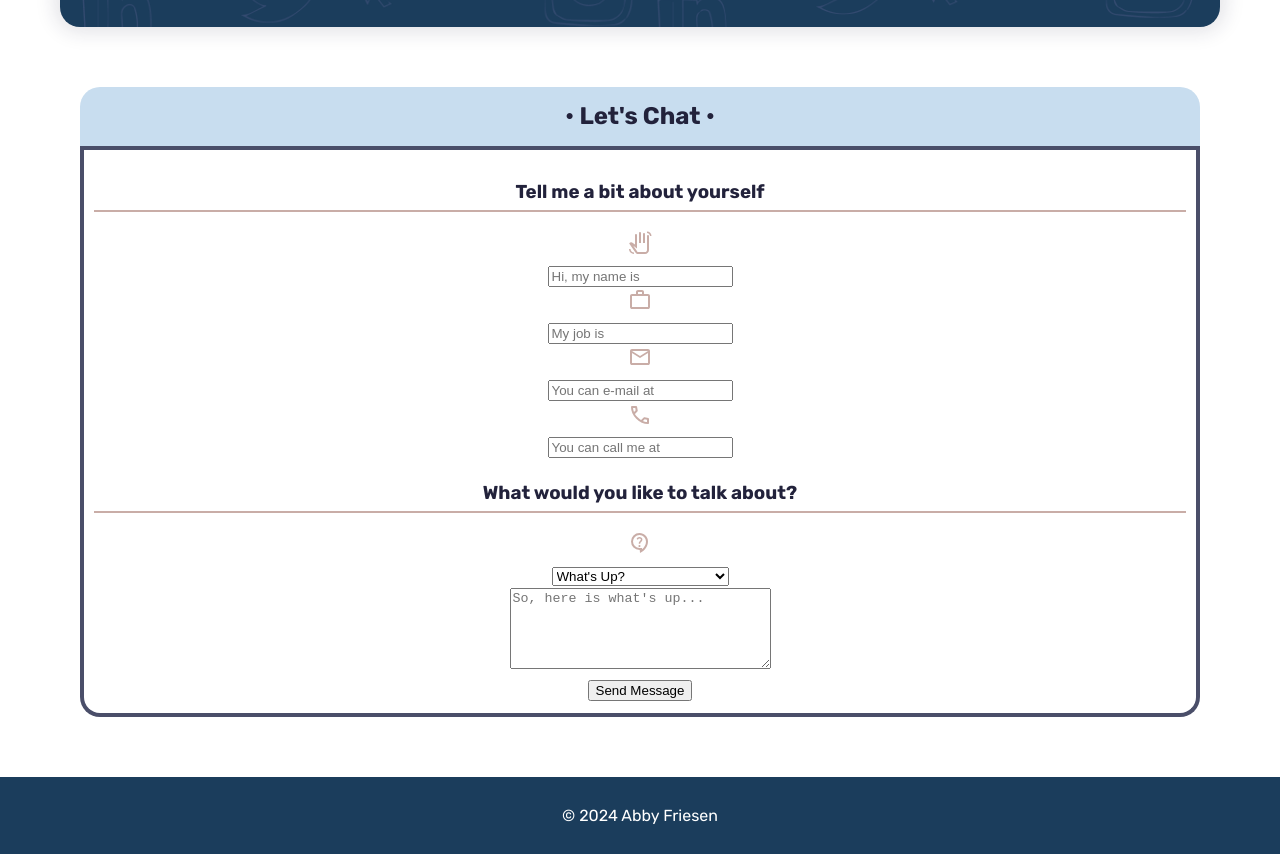
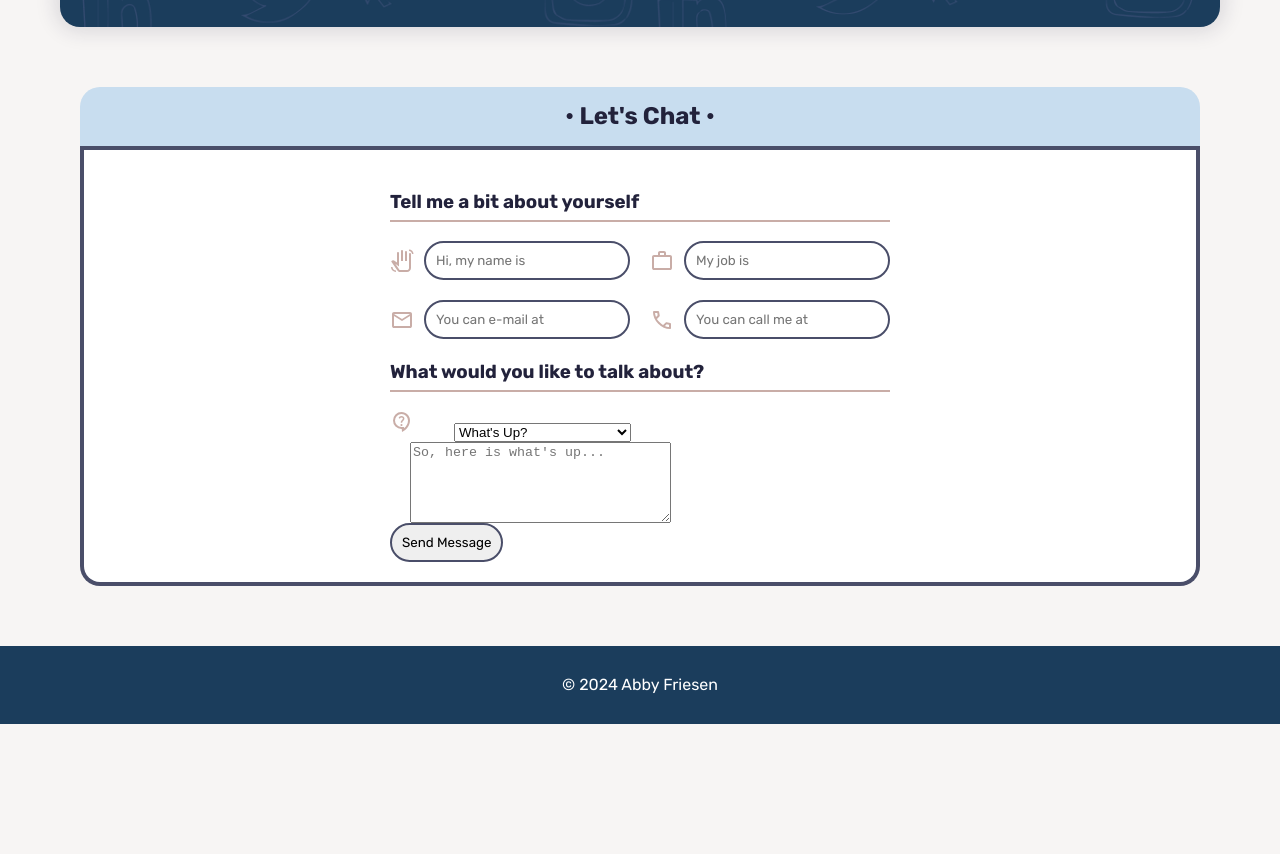
Before and after one commit to raeoffrost/my-portfolio, a plain HTML site: page index.html in a window 1280 px wide. Shown: the part 799-1653 px from the top of the page. After the commit the page ends 1523 px from the top, so only its background shows below. Drawn offline with Linux system fonts and the light colour scheme.

Commit message:
styled top half contact-form

```diff
--- a/css/styles.css
+++ b/css/styles.css
@@ -1,15 +1,15 @@
 /* Page */
 body {
-    font-family: Arial, sans-serif;
   margin: 0;
   padding: 0;
   line-height: 1.6;
   color: #22223b;
-    font-family: "Rubik", sans-serif;
+  font-family: "Rubik", Arial, sans-serif;
   display: flex;
   display: flex;
   flex-direction: column;
   min-height: 100vh;
+  background-color: #f7f5f4;
 }
 
 section {
@@ -17,7 +17,7 @@ section {
   margin: 20px;
 }
 
-.body-wrap{
+.body-wrap {
   margin: 20px auto;
 
   max-width: 1220px;
@@ -30,8 +30,6 @@ header {
   padding: 20px;
   text-align: center;
 }
-
-
 
 nav ul {
   list-style: none;
@@ -50,7 +48,7 @@ nav ul li a {
 }
 nav ul li a:hover {
   padding-bottom: 2px;
-    border-bottom:  2px #c9ada7 solid;
+  border-bottom: 2px #c9ada7 solid;
 }
 
 /* typography */
@@ -59,9 +57,9 @@ header h1 {
   color: #4a4e69;
 }
 
-.underlined{
+.underlined {
   padding-bottom: 2px;
-    border-bottom:  2px #c9ada7 solid;
+  border-bottom: 2px #c9ada7 solid;
 }
 
 /* footer */
@@ -76,17 +74,17 @@ footer {
 
 /* .about */
 
-.about{
+.about {
   display: flex;
   gap: 20px;
 }
-.about-pic{
+.about-pic {
   flex-grow: 1;
 }
 .about-pic img {
   min-width: 100px;
 }
-.about-text{
+.about-text {
   flex-grow: 2;
   max-width: 1000px;
 }
@@ -99,19 +97,19 @@ footer {
   border-radius: 20px;
   padding: 20px;
   box-shadow: 0 0 20px 5px #22223b21;
-    color: #fff;
+  color: #f3f0eb;
 }
-.projects-wrap{
+.projects-wrap {
   position: relative;
   padding: 0px;
 }
-.projects-wrap:before{
-    content: ' ';
+.projects-wrap:before {
+  content: " ";
   display: block;
   z-index: 2;
   position: absolute;
   left: 0;
-    top:0;
+  top: 0;
   width: 100%;
   height: 100%;
   opacity: 0.6;
@@ -119,17 +117,17 @@ footer {
   background-size: cover;
   background-repeat: repeat;
 }
-.gallery{
+.gallery {
   display: flex;
   position: relative;
   z-index: 10;
   flex-wrap: wrap;
 }
-.projects-text{
+.projects-text {
   position: relative;
   z-index: 15;
 }
-.placeholder{
+.placeholder {
   flex-grow: 1;
   min-height: 200px;
   background-color: #c8ddef;
@@ -138,24 +136,91 @@ footer {
   z-index: 1;
   min-width: 200px;
 }
-.contact{
+
+/* Contact Form */
+
+.contact {
   text-align: center;
 }
-.contact .contact-wrap{
-    background-color: #ffffff;
-    padding: 10px;
+.contact .contact-wrap {
+  background-color: #fff;
+  padding: 0px;
   margin: 0;
-    border-radius:  0 0 20px 20px;
+  border-radius: 0 0 20px 20px;
   border: #4a4e69 4px solid;
   border-top: 0px;
 }
-.contact h2{
+.contact h2 {
   background-color: #c8ddef;
-    border-radius:  20px 20px 0 0;
+  border-radius: 20px 20px 0 0;
   padding: 10px;
   margin-bottom: 0px;
   border-bottom: #4a4e69 4px solid;
+}
+.flex-wrap {
+  display: flex;
+  flex-wrap: wrap;
+  flex-direction: column;
+  justify-content: space-around;
+  align-items: center;
+  gap: 20px;
+}
 
+form {
+  padding: 20px;
+  max-width: 600px;
+  margin: auto;
+}
+.contact-wrap {
+  position: relative;
+  display: flex;
+}
+.contact-borderArt {
+  position: relative;
+  padding: 0px;
+  width: -moz-available;
+  max-width: 100%;
+}
+.contact-borderArt:before {
+  content: " ";
+  display: block;
+  z-index: 2;
+  position: absolute;
+  left: 0;
+  top: 0;
+  width: 100%;
+  height: 100%;
+  opacity: 0.6;
+  background-image: url("./images/socialiconpattern.png");
+  background-size: cover;
+  background-repeat: repeat;
+}
+form h3.formBlock {
+  flex-grow: 2;
+}
+form .formBlock {
+  flex-grow: 1;
+  display: flex;
+  gap: 20px;
+  align-items: self-end;
+}
+form .formBlock.flex-wrap {
+  align-items: center;
+}
+.flex-innerwrap {
+  flex-direction: row;
+}
+.innerformBlock {
+  display: flex;
+  gap: 5px;
+  flex-direction: row;
+  align-items: self-end;
+}
+.contact input {
+  border-radius: 20px;
+  padding: 10px;
+  border: #4a4e69 2px solid;
+  font-family: "Rubik", Arial, sans-serif;
 }
 /* Media Queries for Mobile Devices */
 @media only screen and (max-width: 600px) {
--- a/index.html
+++ b/index.html
@@ -1,12 +1,12 @@
 <!DOCTYPE html>
 <html lang="en">
   <head>
-    <meta charset="UTF-8">
-    <meta name="viewport" content="width=device-width, initial-scale=1.0">
-    <link rel="preconnect" href="https://fonts.googleapis.com">
-    <link rel="preconnect" href="https://fonts.gstatic.com" crossorigin>
-    <link href="https://fonts.googleapis.com/css2?family=Rubik:ital,wght@0,300..900;1,300..900&display=swap" rel="stylesheet">
-    <link rel="stylesheet" href="css/styles.css">
+    <meta charset="UTF-8" />
+    <meta name="viewport" content="width=device-width, initial-scale=1.0" />
+    <link rel="preconnect" href="https://fonts.googleapis.com" />
+    <link rel="preconnect" href="https://fonts.gstatic.com" crossorigin />
+    <link href="https://fonts.googleapis.com/css2?family=Rubik:ital,wght@0,300..900;1,300..900&display=swap" rel="stylesheet" />
+    <link rel="stylesheet" href="css/styles.css" />
     <title>My Portfolio</title>
   </head>
   <body>
@@ -23,11 +23,10 @@
     </header>
 
     <div class="body-wrap">
-
       <!-- About Section -->
       <section id="about" class="about">
         <div class="about-pic">
-            <img src="./css/images/abby-icon.svg" alt="simple stylized illustration of Abby">
+          <img src="./css/images/abby-icon.svg" alt="simple stylized illustration of Abby" />
         </div>
         <div class="about-text">
           <h2><span class="underlined">Design and Code</span></h2>
@@ -54,57 +53,79 @@
       <section id="contact" class="contact">
         <h2>&bull; Let's Chat &bull;</h2>
         <div class="contact-wrap">
+          <div class="contact-borderArt"></div>
           <form class="formContact" action="#" method="post" id="formContact">
-                <div ><h3 class="underlined">Tell me a bit about yourself</h3></div>
-              <div class="formName">
+            <h3 class="underlined formBlock">Tell me a bit about yourself</h3>
+            <div class="formBlock flex-wrap">
+              <div class="formBlock flex-innerwrap">
+                <div class="formName innerformBlock">
                   <div class="icon-wrap">
-                    <svg xmlns="http://www.w3.org/2000/svg" height="24px" viewBox="0 -960 960 960" width="24px" fill="#c9ada7"><path d="M880-759q0-51-35-86t-86-35v-60q75 0 128 53t53 128h-60ZM240-40q-83 0-141.5-58.5T40-240h60q0 58 41 99t99 41v60Zm162 0q-30 0-56-13.5T303-92L48-465l24-23q19-19 45-22t47 12l116 81v-383q0-17 11.5-28.5T320-840q17 0 28.5 11.5T360-800v537L212-367l157 229q5 8 14 13t19 5h278q33 0 56.5-23.5T760-200v-560q0-17 11.5-28.5T800-800q17 0 28.5 11.5T840-760v560q0 66-47 113T680-40H402Zm38-440v-400q0-17 11.5-28.5T480-920q17 0 28.5 11.5T520-880v400h-80Zm160 0v-360q0-17 11.5-28.5T640-880q17 0 28.5 11.5T680-840v360h-80ZM486-300Z"/></svg>
+                    <svg xmlns="http://www.w3.org/2000/svg" height="24px" viewBox="0 -960 960 960" width="24px" fill="#c9ada7">
+                      <path
+                        d="M880-759q0-51-35-86t-86-35v-60q75 0 128 53t53 128h-60ZM240-40q-83 0-141.5-58.5T40-240h60q0 58 41 99t99 41v60Zm162 0q-30 0-56-13.5T303-92L48-465l24-23q19-19 45-22t47 12l116 81v-383q0-17 11.5-28.5T320-840q17 0 28.5 11.5T360-800v537L212-367l157 229q5 8 14 13t19 5h278q33 0 56.5-23.5T760-200v-560q0-17 11.5-28.5T800-800q17 0 28.5 11.5T840-760v560q0 66-47 113T680-40H402Zm38-440v-400q0-17 11.5-28.5T480-920q17 0 28.5 11.5T520-880v400h-80Zm160 0v-360q0-17 11.5-28.5T640-880q17 0 28.5 11.5T680-840v360h-80ZM486-300Z"
+                      />
+                    </svg>
                   </div>
                   <label for="formName"></label>
-                <input type="text" placeholder="Hi, my name is" name="name" id="formName" aria-label="Contact Name" required>
+                  <input type="text" placeholder="Hi, my name is" name="name" id="formName" aria-label="Contact Name" required />
                 </div>
-              <div class="formJob">
+                <div class="formJob innerformBlock">
                   <div class="icon-wrap">
-                    <svg xmlns="http://www.w3.org/2000/svg" height="24px" viewBox="0 -960 960 960" width="24px" fill="#c9ada7"><path d="M160-120q-33 0-56.5-23.5T80-200v-440q0-33 23.5-56.5T160-720h160v-80q0-33 23.5-56.5T400-880h160q33 0 56.5 23.5T640-800v80h160q33 0 56.5 23.5T880-640v440q0 33-23.5 56.5T800-120H160Zm0-80h640v-440H160v440Zm240-520h160v-80H400v80ZM160-200v-440 440Z"/></svg>
+                    <svg xmlns="http://www.w3.org/2000/svg" height="24px" viewBox="0 -960 960 960" width="24px" fill="#c9ada7">
+                      <path d="M160-120q-33 0-56.5-23.5T80-200v-440q0-33 23.5-56.5T160-720h160v-80q0-33 23.5-56.5T400-880h160q33 0 56.5 23.5T640-800v80h160q33 0 56.5 23.5T880-640v440q0 33-23.5 56.5T800-120H160Zm0-80h640v-440H160v440Zm240-520h160v-80H400v80ZM160-200v-440 440Z" />
+                    </svg>
                   </div>
                   <label for="formJob"></label>
-                <input type="text" placeholder="My job is" name="name" id="formJob" aria-label="Contact Job" required>
+                  <input type="text" placeholder="My job is" name="name" id="formJob" aria-label="Contact Job" required />
                 </div>
-              <div class="formEmail">
+              </div>
+              <div class="formBlock flex-innerwrap">
+                <div class="formEmail innerformBlock">
                   <div class="icon-wrap">
-                    <svg xmlns="http://www.w3.org/2000/svg" height="24px" viewBox="0 -960 960 960" width="24px" fill="#c9ada7"><path d="M160-160q-33 0-56.5-23.5T80-240v-480q0-33 23.5-56.5T160-800h640q33 0 56.5 23.5T880-720v480q0 33-23.5 56.5T800-160H160Zm320-280L160-640v400h640v-400L480-440Zm0-80 320-200H160l320 200ZM160-640v-80 480-400Z"/></svg>
+                    <svg xmlns="http://www.w3.org/2000/svg" height="24px" viewBox="0 -960 960 960" width="24px" fill="#c9ada7">
+                      <path d="M160-160q-33 0-56.5-23.5T80-240v-480q0-33 23.5-56.5T160-800h640q33 0 56.5 23.5T880-720v480q0 33-23.5 56.5T800-160H160Zm320-280L160-640v400h640v-400L480-440Zm0-80 320-200H160l320 200ZM160-640v-80 480-400Z" />
+                    </svg>
                   </div>
                   <label for="formEmail"></label>
-                <input type="email" placeholder="You can e-mail at" name="email" id="formEmail" aria-label="Contact Email" required>
+                  <input type="email" placeholder="You can e-mail at" name="email" id="formEmail" aria-label="Contact Email" required />
                 </div>
-              <div class="formPhone">
+                <div class="formPhone innerformBlock">
                   <div class="icon-wrap">
-                    <svg xmlns="http://www.w3.org/2000/svg" height="24px" viewBox="0 -960 960 960" width="24px" fill="#c9ada7"><path d="M798-120q-125 0-247-54.5T329-329Q229-429 174.5-551T120-798q0-18 12-30t30-12h162q14 0 25 9.5t13 22.5l26 140q2 16-1 27t-11 19l-97 98q20 37 47.5 71.5T387-386q31 31 65 57.5t72 48.5l94-94q9-9 23.5-13.5T670-390l138 28q14 4 23 14.5t9 23.5v162q0 18-12 30t-30 12ZM241-600l66-66-17-94h-89q5 41 14 81t26 79Zm358 358q39 17 79.5 27t81.5 13v-88l-94-19-67 67ZM241-600Zm358 358Z"/></svg>
+                    <svg xmlns="http://www.w3.org/2000/svg" height="24px" viewBox="0 -960 960 960" width="24px" fill="#c9ada7">
+                      <path d="M798-120q-125 0-247-54.5T329-329Q229-429 174.5-551T120-798q0-18 12-30t30-12h162q14 0 25 9.5t13 22.5l26 140q2 16-1 27t-11 19l-97 98q20 37 47.5 71.5T387-386q31 31 65 57.5t72 48.5l94-94q9-9 23.5-13.5T670-390l138 28q14 4 23 14.5t9 23.5v162q0 18-12 30t-30 12ZM241-600l66-66-17-94h-89q5 41 14 81t26 79Zm358 358q39 17 79.5 27t81.5 13v-88l-94-19-67 67ZM241-600Zm358 358Z" />
+                    </svg>
                   </div>
                   <label for="formPhone"></label>
-                <input type="text" placeholder="You can call me at" name="phone" id="formPhone" aria-label="Contact Phone" required>
+                  <input type="text" placeholder="You can call me at" name="phone" id="formPhone" aria-label="Contact Phone" required />
                 </div>
-              <div ><h3 class="underlined">What would you like to talk about?</h3></div>
-              <div class="subject">
+              </div>
+            </div>
+            <h3 class="underlined formBlock">What would you like to talk about?</h3>
+            <div class="formSubject formBlock">
               <div class="icon-wrap">
-                    <svg xmlns="http://www.w3.org/2000/svg" height="24px" viewBox="0 -960 960 960" width="24px" fill="#c9ada7"><path d="m480-80-10-120h-10q-142 0-241-99t-99-241q0-142 99-241t241-99q71 0 132.5 26.5t108 73q46.5 46.5 73 108T800-540q0 75-24.5 144t-67 128q-42.5 59-101 107T480-80Zm80-146q71-60 115.5-140.5T720-540q0-109-75.5-184.5T460-800q-109 0-184.5 75.5T200-540q0 109 75.5 184.5T460-280h100v54Zm-101-95q17 0 29-12t12-29q0-17-12-29t-29-12q-17 0-29 12t-12 29q0 17 12 29t29 12Zm-29-127h60q0-30 6-42t38-44q18-18 30-39t12-45q0-51-34.5-76.5T460-720q-44 0-74 24.5T344-636l56 22q5-17 19-33.5t41-16.5q27 0 40.5 15t13.5 33q0 17-10 30.5T480-558q-35 30-42.5 47.5T430-448Zm30-65Z"/></svg>
+                <svg xmlns="http://www.w3.org/2000/svg" height="24px" viewBox="0 -960 960 960" width="24px" fill="#c9ada7">
+                  <path
+                    d="m480-80-10-120h-10q-142 0-241-99t-99-241q0-142 99-241t241-99q71 0 132.5 26.5t108 73q46.5 46.5 73 108T800-540q0 75-24.5 144t-67 128q-42.5 59-101 107T480-80Zm80-146q71-60 115.5-140.5T720-540q0-109-75.5-184.5T460-800q-109 0-184.5 75.5T200-540q0 109 75.5 184.5T460-280h100v54Zm-101-95q17 0 29-12t12-29q0-17-12-29t-29-12q-17 0-29 12t-12 29q0 17 12 29t29 12Zm-29-127h60q0-30 6-42t38-44q18-18 30-39t12-45q0-51-34.5-76.5T460-720q-44 0-74 24.5T344-636l56 22q5-17 19-33.5t41-16.5q27 0 40.5 15t13.5 33q0 17-10 30.5T480-558q-35 30-42.5 47.5T430-448Zm30-65Z"
+                  />
+                </svg>
               </div>
-                <label for="subject"></label>
-                <select placeholder="Subject line" name="subject" id="formSubject" required>
+              <label for="formSubject"></label>
+              <select placeholder="What's Up?" name="formSubject" id="formSubject" required>
                 <option disabled hidden selected>What's Up?</option>
                 <option>I'd like to work together</option>
                 <option>I have a question</option>
                 <option>I'd like to make a proposal</option>
               </select>
             </div>
-              <div class="formMessage">
+            <div class="formMessage formBlock">
               <label for="message"></label>
               <textarea name="message" placeholder="So, here is what's up..." id="formMessage" cols="30" rows="5" required></textarea>
             </div>
-              <div class="formSubmit">
+            <div class="formSubmit formBlock">
               <input type="submit" value="Send Message" id="formSubmit" aria-label="Send Message" />
             </div>
           </form>
+          <div class="contact-borderArt"></div>
         </div>
       </section>
     </div>
```
Lines whose indentation alone changed are shown as unchanged.
